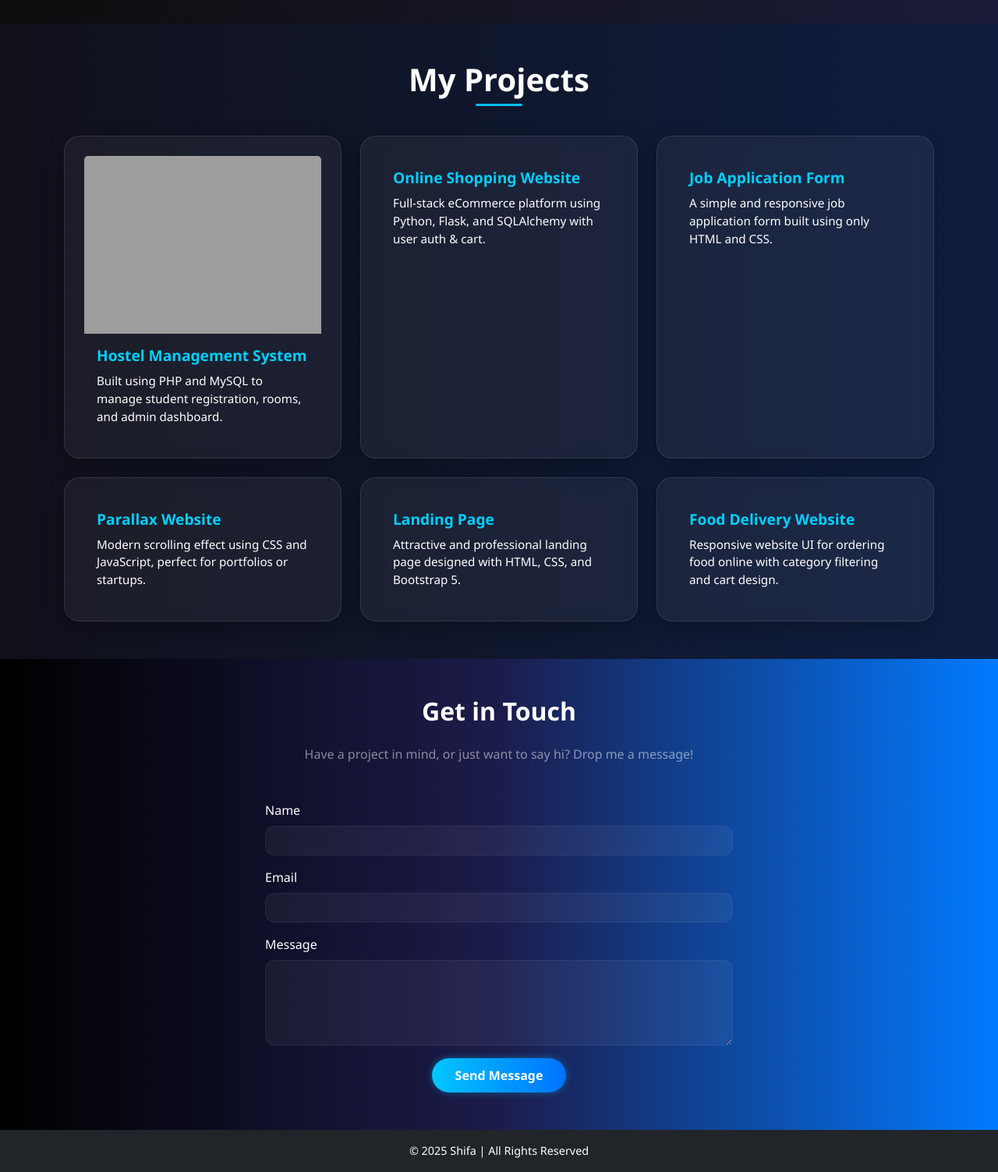
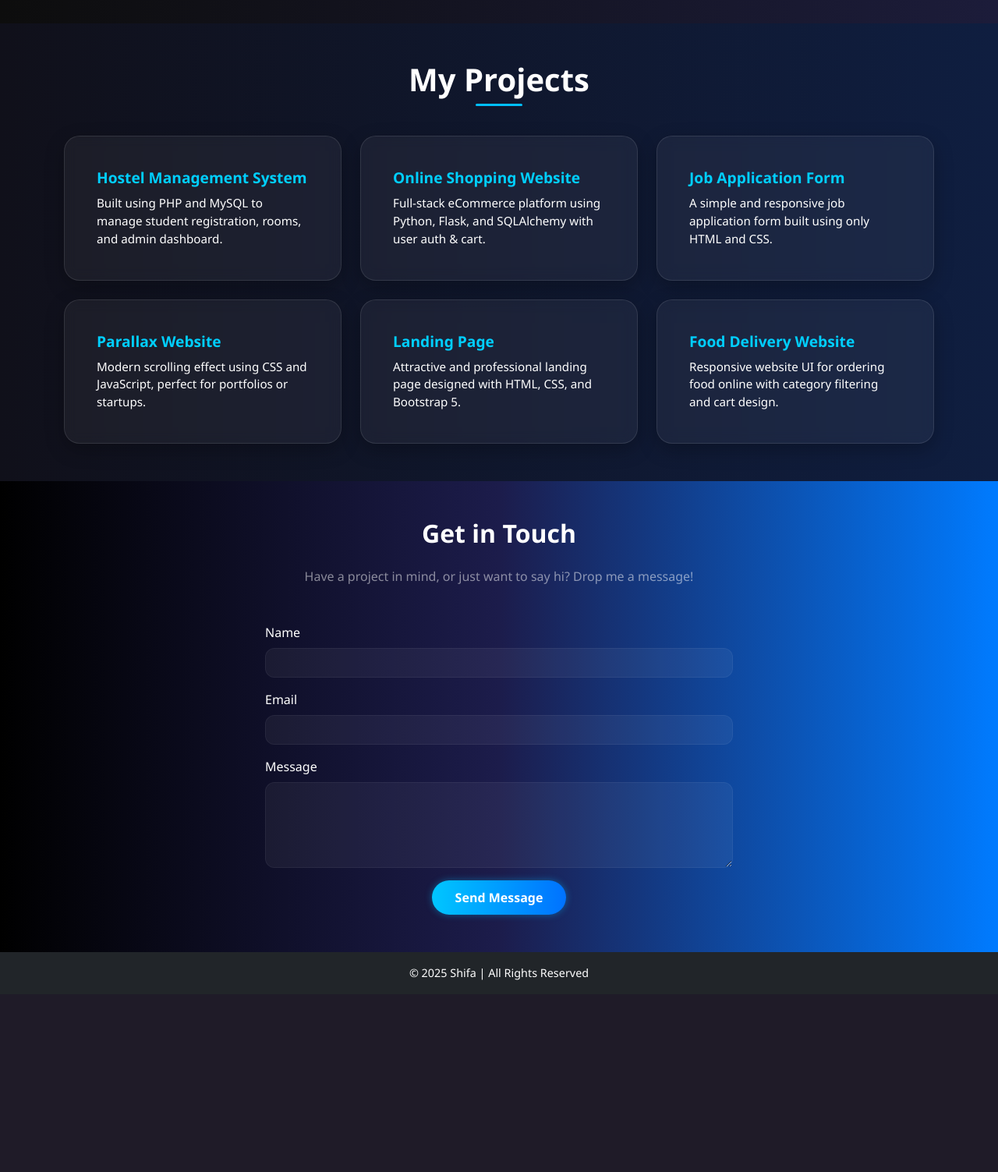
Before and after one commit to ShifaShaikh085/Portfolio, a Flask app: page / in a window 1280 px wide. Shown: the part 2037-3540 px from the top of the page at 78% size. After the commit the page ends 3294 px from the top, so only its background shows below. Run offline with Flask 3, Linux system fonts and the light colour scheme; some libraries are stand-ins or nearby versions; grey boxes are pictures that could not be loaded.

Commit message:
Some index changes

```diff
--- a/app.py
+++ b/app.py
@@ -21,6 +21,8 @@ def get_db_connection():
 
     client = MongoClient(MONGO_URI, serverSelectionTimeoutMS=5000)
     return client['portfolio_db']
+
+
 
 # Home route
 @app.route("/")
--- a/templates/index.html
+++ b/templates/index.html
@@ -181,7 +181,7 @@
       <!-- Existing Project: Hostel Management System -->
       <div class="col-md-4">
         <div class="card project-card h-100">
-          <img src="images/project1.jpg" class="card-img-top" alt="Project 1">
+<!--          <img src="images/project1.jpg" class="card-img-top" alt="Project 1">-->
           <div class="card-body">
             <h5 class="card-title">Hostel Management System</h5>
             <p class="card-text">Built using PHP and MySQL to manage student registration, rooms, and admin dashboard.</p>
@@ -202,6 +202,7 @@
       <!-- New: Job Application Form -->
       <div class="col-md-4">
         <div class="card project-card h-100">
+<!--          <img src="images/Screenshot.png" class="card-img-top" alt="Project 1">-->
           <div class="card-body">
             <h5 class="card-title">Job Application Form</h5>
             <p class="card-text">A simple and responsive job application form built using only HTML and CSS.</p>
```
Also changed, not shown: static/image/Screenshot.png (added).
